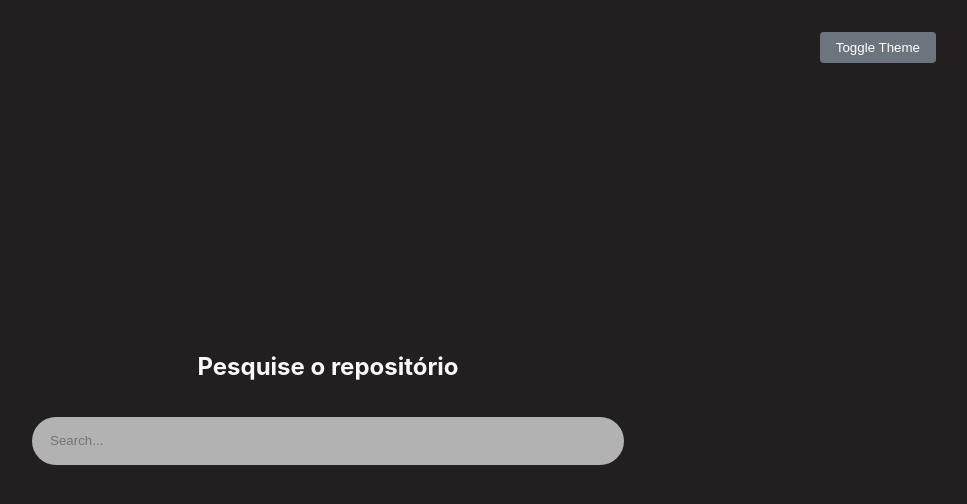
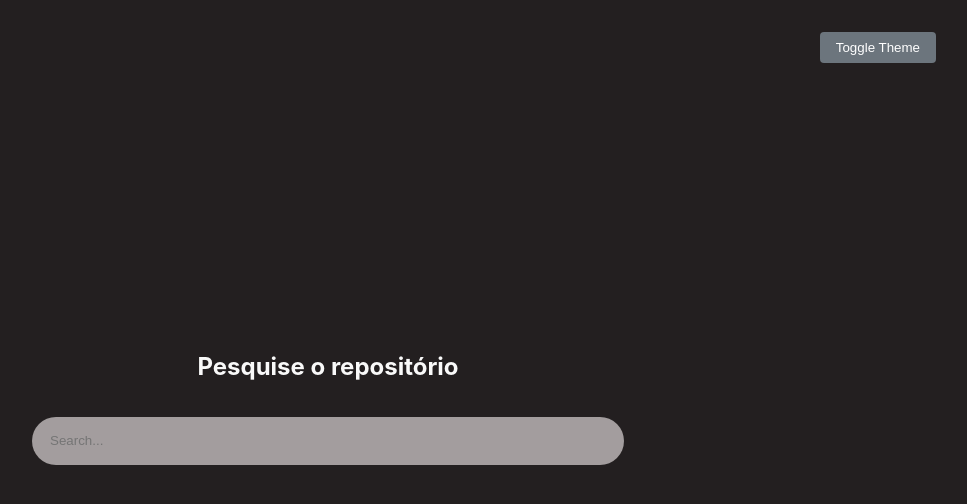
Before and after one commit to EmmanuelStocco/challenge-tecnorise, a React (Create React App) app: page / in a window 1280 px wide. Shown: the top 504 px of the page, without its empty margins (312-1279 px from the left). Built offline with nearby package versions, Linux system fonts and the light colour scheme.

Commit message:
refactor: alter colors theme

```diff
--- a/src/components/TextTitle/style.ts
+++ b/src/components/TextTitle/style.ts
@@ -6,6 +6,6 @@ export const Container = styled.div`
 `;
 
 export const Title = styled.h1`
-  color: ${(props) => props.theme.colors.text};
+  color: ${(props) => props.theme.colors.titleText};
   font-size: 24px;
 `;
--- a/src/styles/theme.ts
+++ b/src/styles/theme.ts
@@ -4,6 +4,7 @@ export const lightTheme = {
       background: '#f9f9f9',
       container: '#333',
       text: '#f8f9fa',
+      titleText: '#333',
       primary: '#007bff',
       secondary: '#6c757d',
       success: '#28a745',
@@ -13,15 +14,15 @@ export const lightTheme = {
       light: '#f8f9fa',
       dark: '#343a40',
     },
-    // outros estilos específicos do tema light
   };
 
   // dark.ts
   export const darkTheme = {
     colors: {
       background: '#231F20',
-      container: '#BABABAF3',
+      container: '#A9A4A4F3',
       text: '#f9f9f9',
+      titleText: '#f9f9f9',
       primary: '#17a2b8',
       secondary: '#6c757d',
       success: '#28a745',
@@ -31,5 +32,4 @@ export const lightTheme = {
       light: '#f8f9fa',
       dark: '#343a40',
     },
-    // outros estilos específicos do tema dark
   };
```
